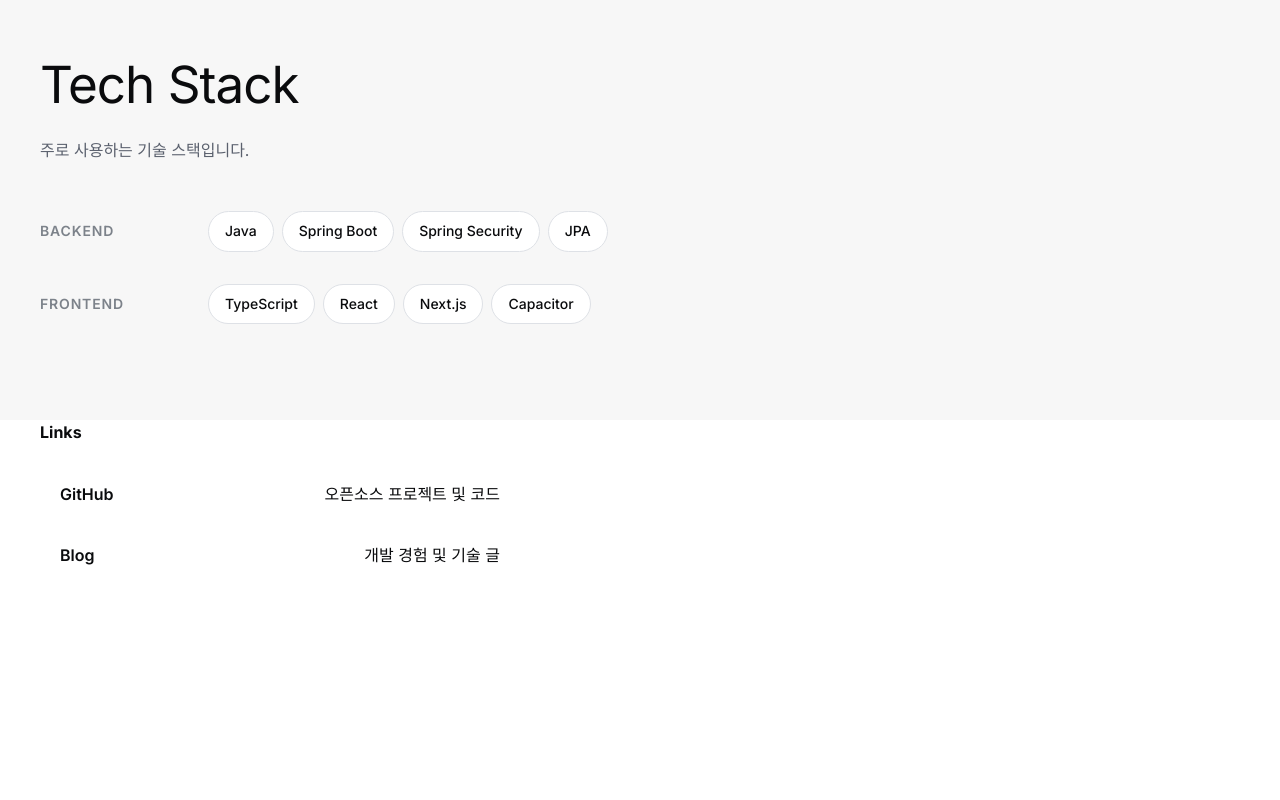
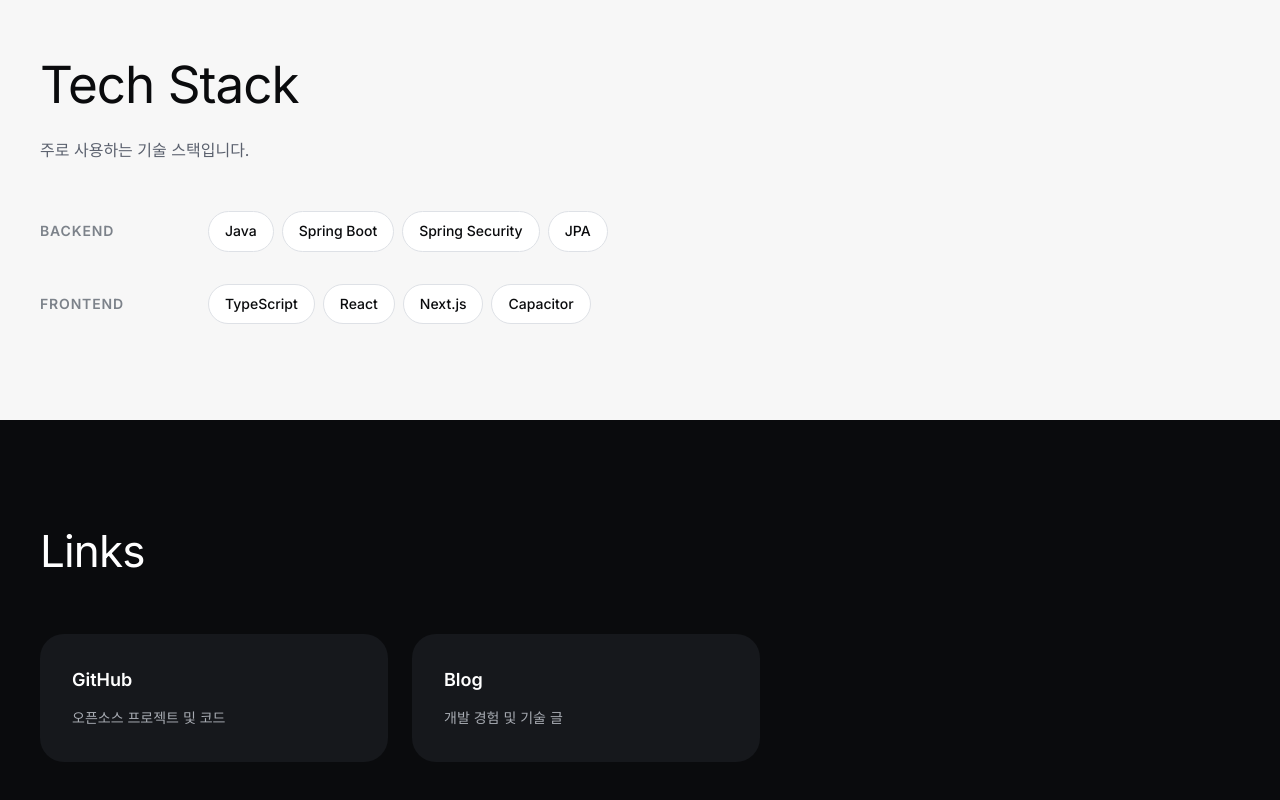
Before and after one commit to Chuseok22/chuseok22-home-web, a React (Vite) app: page / in a window 1280 px wide. Shown: the part 1787-2587 px from the top of the page. Before the commit the page ends 2368 px from the top, so only its background shows below. Built offline with nearby package versions, Linux system fonts and the light colour scheme.

Commit message:
홈_화면_전체_디자인_구성 : feat : LinksSection 다크 CTA 밴드 디자인 적용 https://github.com/Chuseok22/chuseok22-home-web/issues/2

```diff
--- a/src/features/home/components/LinksSection/LinksSection.module.css
+++ b/src/features/home/components/LinksSection/LinksSection.module.css
@@ -1,6 +1,7 @@
+/* DESIGN.md: cta-band-dark — surface-dark bg, 96px vertical padding */
 .section {
-  padding: var(--section-padding);
-  background-color: var(--color-surface);
+  background-color: var(--color-surface-dark);
+  padding: var(--space-section) var(--space-base);
 }
 
 .inner {
@@ -10,39 +11,50 @@
 }
 
 .heading {
-  font-size: var(--font-size-2xl);
-  font-weight: 700;
-  margin-bottom: var(--space-lg);
+  font-size: var(--text-display-md);
+  font-weight: 400;
+  letter-spacing: -0.02em;
+  color: var(--color-on-dark);
+  margin-bottom: var(--space-xxl);
 }
 
+/* 2-up 카드 그리드 */
 .list {
+  display: grid;
+  grid-template-columns: repeat(2, 1fr);
+  gap: var(--space-lg);
+  max-width: 720px;
+}
+
+/* DESIGN.md: product-ui-card-dark — surface-dark-elevated bg, 24px radius */
+.item {
   display: flex;
   flex-direction: column;
   gap: var(--space-sm);
-  max-width: 480px;
-}
-
-.item {
-  display: flex;
-  justify-content: space-between;
-  align-items: center;
-  padding: var(--space-sm) var(--space-md);
-  background-color: var(--color-background);
-  border: 1.5px solid var(--color-border);
-  border-radius: var(--radius-md);
-  transition: border-color 0.2s;
+  padding: var(--space-xl);
+  background-color: var(--color-surface-dark-elevated);
+  border-radius: var(--rounded-xl);
+  transition: background-color 0.15s ease;
 }
 
 .item:hover {
-  border-color: var(--color-accent);
+  background-color: var(--color-surface-dark-elevated-hover);
 }
 
 .label {
+  font-size: var(--text-title-md);
   font-weight: 600;
-  font-size: var(--font-size-base);
+  color: var(--color-on-dark);
 }
 
 .description {
-  font-size: var(--font-size-sm);
-  color: var(--color-text-muted);
+  font-size: var(--text-body-sm);
+  color: var(--color-on-dark-soft);
+  line-height: 1.6;
 }
+
+@media (max-width: 640px) {
+  .list {
+    grid-template-columns: 1fr;
+  }
+}
--- a/src/styles/global.css
+++ b/src/styles/global.css
@@ -10,6 +10,7 @@
   --color-surface-strong: #eef0f3;
   --color-surface-dark: #0a0b0d;
   --color-surface-dark-elevated: #16181c;
+  --color-surface-dark-elevated-hover: #1e2026;
 
   /* DESIGN.md — Colors: Hairline */
   --color-hairline: #dee1e6;
```
